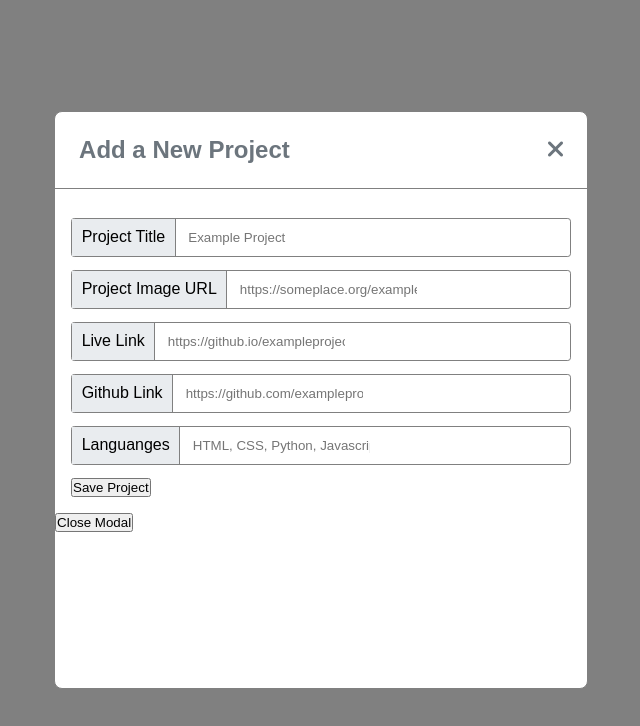
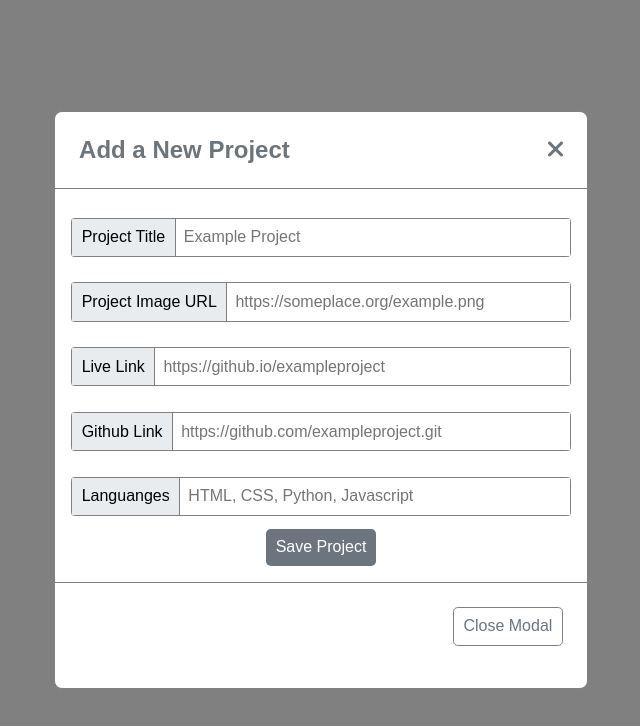
Before and after one commit to Ebenezr/form-modal, a plain HTML site: page index.html in a window 1280 px wide. Shown: the whole page, without its empty margins (319-959 px from the left). Drawn offline with Linux system fonts and the light colour scheme.

Commit message:
modal body and footer styiling

```diff
--- a/index.html
+++ b/index.html
@@ -39,7 +39,7 @@
                   <span class="input-group-text" id="inputGroup-sizing-default">Languanges</span>
                   <input type="text" class="form-control" name="languanges" placeholder="HTML, CSS, Python, Javascript" >
                 </div>
-                <div >
+                <div class="btn-wrapper" >
                   <button class="btn btn-secondary" type="submit">Save Project</button>
                 </div>
               </form>
--- a/style.css
+++ b/style.css
@@ -23,6 +23,8 @@ body{
     background-color: #fff;
     border: 0.1rem solid var(--clr-pry);
     border-radius: 0.5rem;
+    display: flex;
+    flex-direction: column;
 }
 /*modal header*/
 .modal-header{
@@ -52,30 +54,75 @@ body{
 /*modal body*/
 .modal-body{
     padding: 1rem;
+    display: flex;
+    flex-direction: column;
+    justify-content: center;
 
 }
-.form-control{
-    width: auto;
-    padding: 0.5rem;
-    border: none;
+form{
+    display: flex;
+    flex-direction: column;
+    justify-content: center;
 }
+
 .input-group{
     width: 100%;
     border: 0.1rem solid var(--clr-pry);
     border-radius: 0.2rem;
     margin: 0.8rem 0;
+    display: flex;
+}
 
-
-}
-form{
-    /* display: flex;
-    flex-direction: column;
-    gap: 1rem;
-    align-items: center; */
-}
 .input-group-text{
     display: inline-block;
     background-color:var(--clr-secondary);
     padding: 0.6rem;
     border-right: 0.1rem solid var(--clr-pry)
 }
+.form-control{
+    padding: 0.5rem;
+    flex-grow: 1;
+    border: none;
+    font-size: 1rem;
+}
+.btn-wrapper{
+    display: flex;
+    justify-content: center;
+}
+.btn{
+    padding: 0.6rem;
+    border-radius: 0.3rem;
+    font-size: 1rem;
+    border: none;
+    background-color: var(--clr-accent);
+    color: #fff;
+
+}
+.btn-secondary{
+    align-self: center;
+}
+.btn-secondary:hover , .btn-secondary:focus{
+    background-color: var(--clr-pry);
+
+}
+/*footer*/
+.modal-footer{
+    width: 100%;
+    flex-grow: 1;
+    display: flex;
+    justify-content: flex-end;
+    align-items: center;
+    padding: 1.5rem;
+
+    border-top:  0.1rem solid var(--clr-pry);
+
+}
+.btn-outline-secondary{
+    background-color: transparent;
+    border:  0.1rem solid var(--clr-pry);
+    color: var(--clr-accent);
+}
+.btn-outline-secondary:hover, .btn-outline-secondary:focus{
+    background-color: var(--clr-accent);
+    color: #fff;
+}
```
